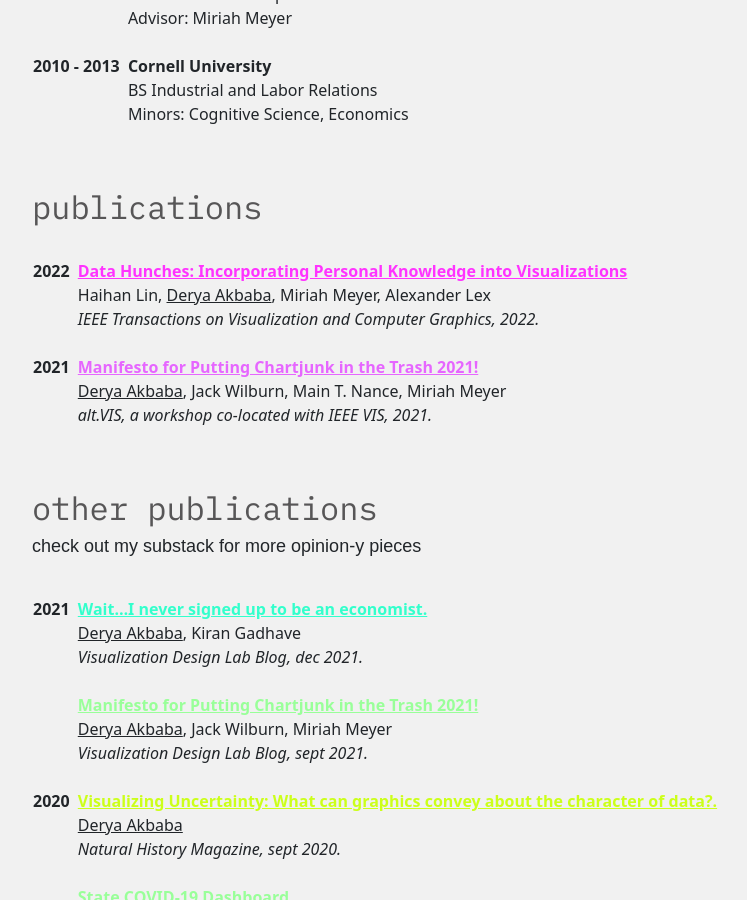
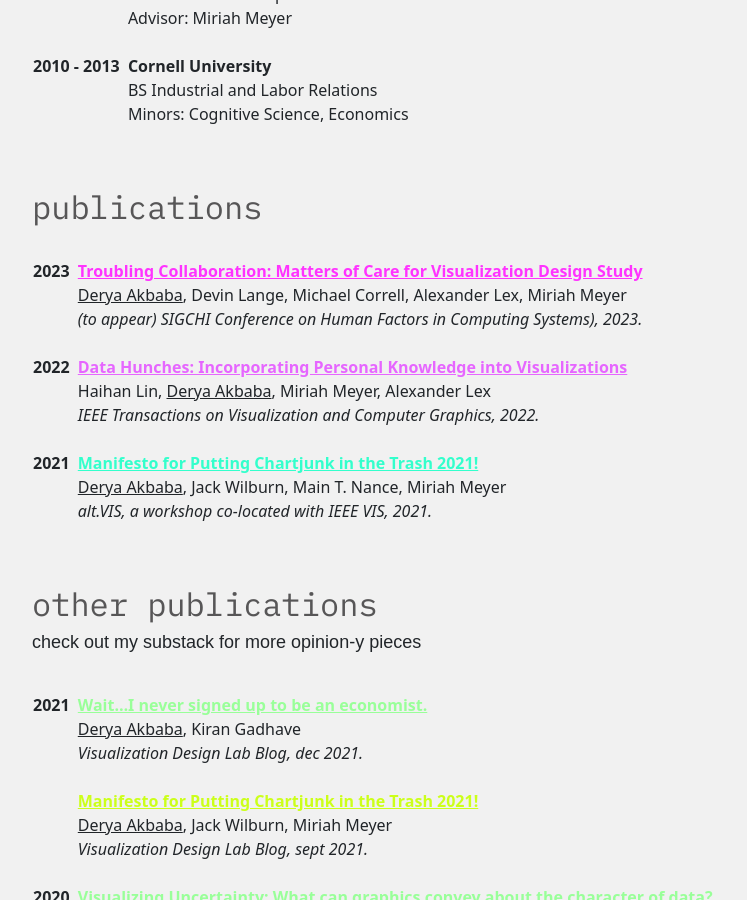
Before and after one commit to gotdairyya/gotdairyya.github.io, a Jekyll site: the page built from cv.md, in a window 1280 px wide and 900 px high, scrolled down 438 px. Shown: the whole window, without its empty margins (50-797 px from the left). Built offline with Jekyll 4.4.1, drawn with Linux system fonts in a browser that asks for light colours; some web fonts are replaced.

Commit message:
Add Troubling Collab preprint

```diff
--- a/cv.md
+++ b/cv.md
@@ -30,6 +30,10 @@
 
 |          |     |                                                                                                                                        |
 | -------- | --- | -------------------------------------------------------------------------------------------------------------------------------------- |
+| **2023** |     | [**Troubling Collaboration: Matters of Care for Visualization Design Study**](https://osf.io/5y7ar/)                                   |
+|          |     | <u>Derya Akbaba</u>, Devin Lange, Michael Correll, Alexander Lex, Miriah Meyer                                                         |
+|          |     | _(to appear) SIGCHI Conference on Human Factors in Computing Systems), 2023._                                                          |
+|          |     |                                                                                                                                        |
 | **2022** |     | [**Data Hunches: Incorporating Personal Knowledge into Visualizations**](https://vdl.sci.utah.edu/publications/2022_vis_data_hunches/) |
 |          |     | Haihan Lin, <u>Derya Akbaba</u>, Miriah Meyer, Alexander Lex                                                                           |
 |          |     | _IEEE Transactions on Visualization and Computer Graphics, 2022._                                                                      |
```
Also changed, not shown: 1 other file.
